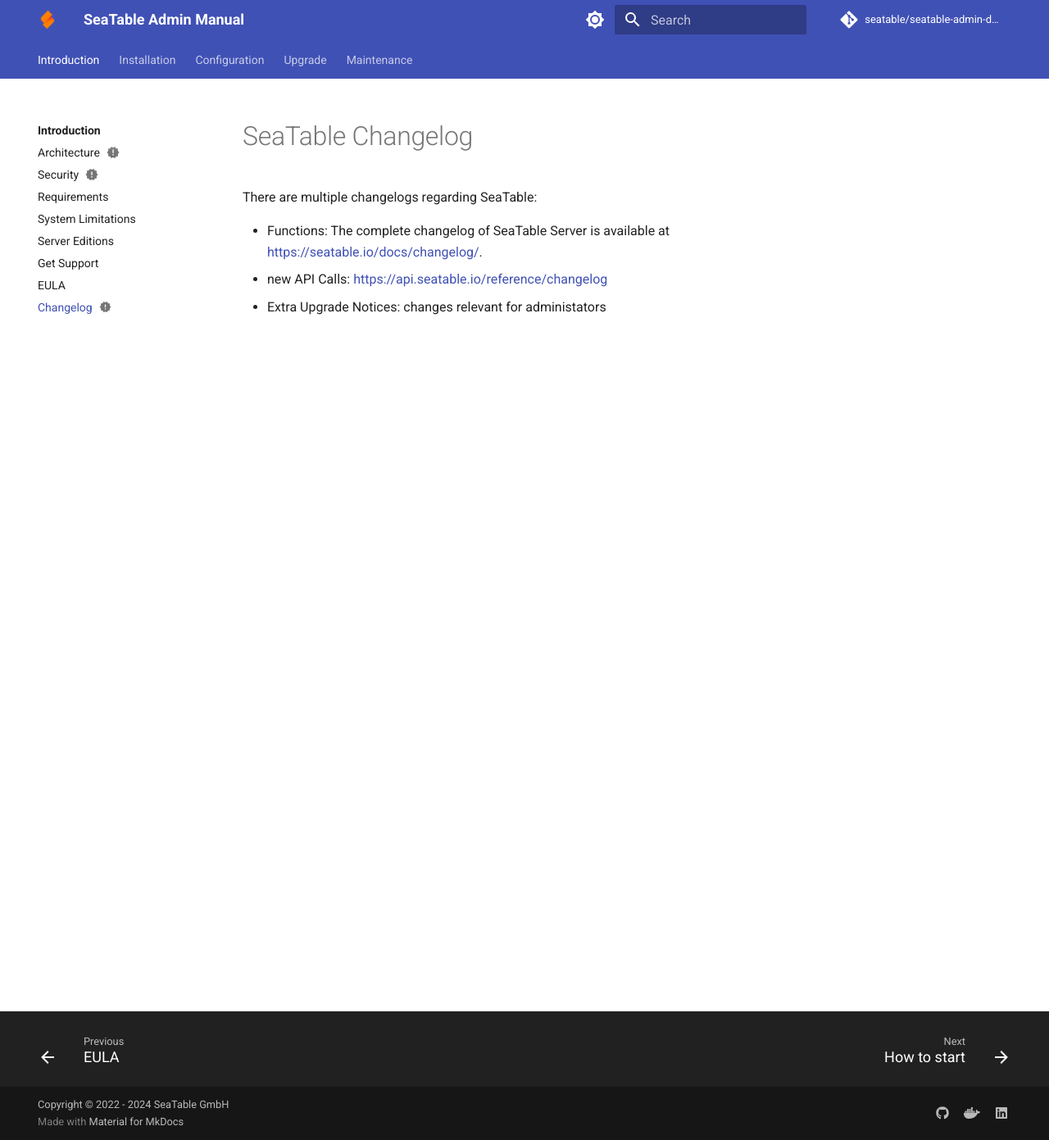
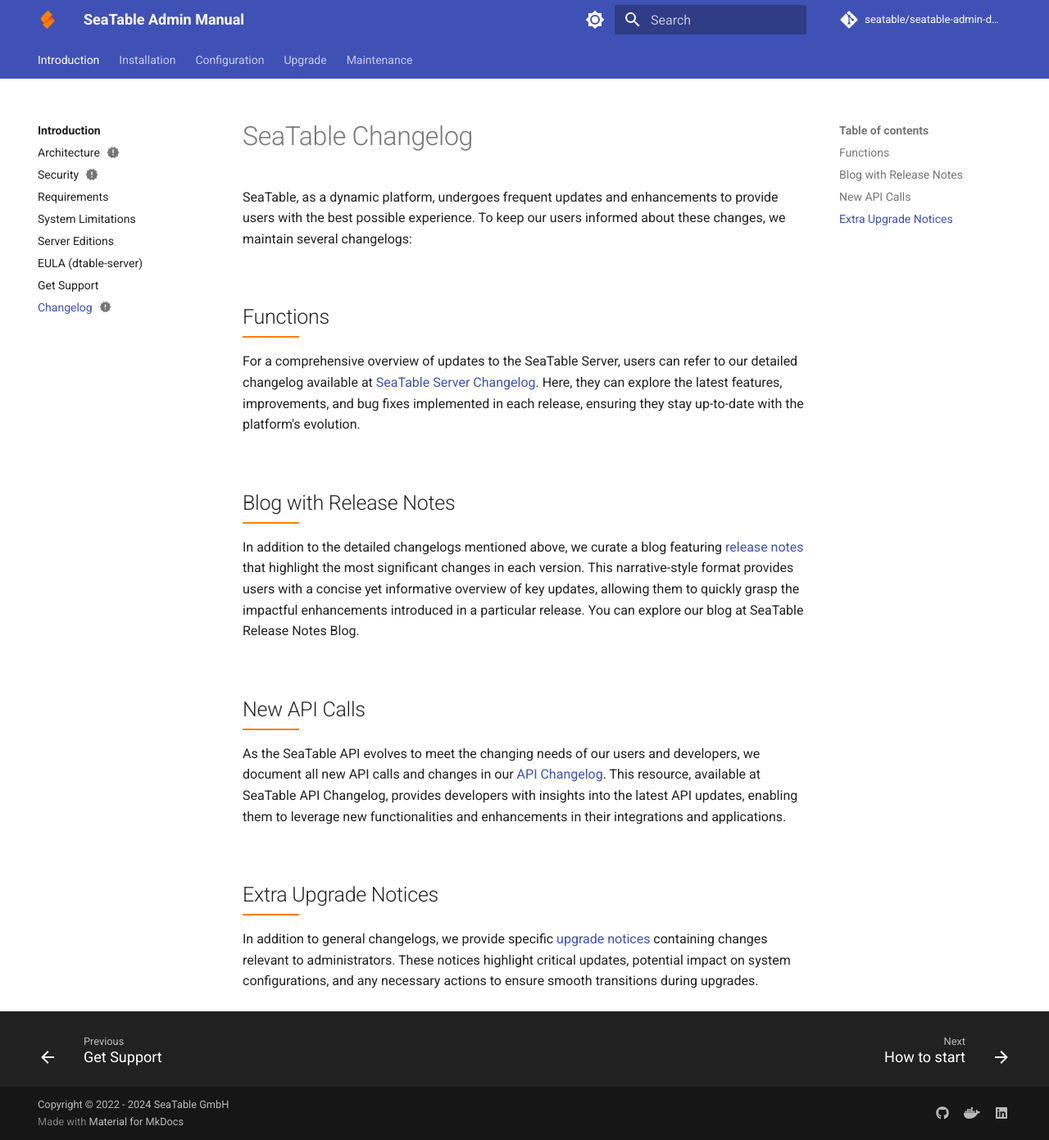
Before and after one commit to seatable/seatable-admin-docs, an MkDocs documentation site: the page built from docs/changelog/server-changelog.md, in a window 1280 px wide and 1391 px high. Shown: the whole window at 82% size. Built offline with MkDocs 1.6.1 and Material for MkDocs 9.7.7, drawn with Linux system fonts in a browser that asks for light colours; comment, search, counter and statistics services are not loaded.

Commit message:
more changes of the introduction

```diff
--- a/docs/changelog/server-changelog.md
+++ b/docs/changelog/server-changelog.md
@@ -4,8 +4,20 @@
 
 # SeaTable Changelog
 
-There are multiple changelogs regarding SeaTable:
+SeaTable, as a dynamic platform, undergoes frequent updates and enhancements to provide users with the best possible experience. To keep our users informed about these changes, we maintain several changelogs:
 
-- Functions: The complete changelog of SeaTable Server is available at <https://seatable.io/docs/changelog/>.
-- new API Calls: <https://api.seatable.io/reference/changelog>
-- Extra Upgrade Notices: changes relevant for administators
+## Functions
+
+For a comprehensive overview of updates to the SeaTable Server, users can refer to our detailed changelog available at [SeaTable Server Changelog](https://seatable.io/docs/changelog/). Here, they can explore the latest features, improvements, and bug fixes implemented in each release, ensuring they stay up-to-date with the platform's evolution.
+
+## Blog with Release Notes
+
+In addition to the detailed changelogs mentioned above, we curate a blog featuring [release notes](https://seatable.io/category/news/) that highlight the most significant changes in each version. This narrative-style format provides users with a concise yet informative overview of key updates, allowing them to quickly grasp the impactful enhancements introduced in a particular release. You can explore our blog at SeaTable Release Notes Blog.
+
+## New API Calls
+
+As the SeaTable API evolves to meet the changing needs of our users and developers, we document all new API calls and changes in our [API Changelog](https://api.seatable.io/reference/changelog). This resource, available at SeaTable API Changelog, provides developers with insights into the latest API updates, enabling them to leverage new functionalities and enhancements in their integrations and applications.
+
+## Extra Upgrade Notices
+
+In addition to general changelogs, we provide specific [upgrade notices](/upgrade/extra-upgrade-notice/) containing changes relevant to administrators. These notices highlight critical updates, potential impact on system configurations, and any necessary actions to ensure smooth transitions during upgrades.
--- a/mkdocs.yml
+++ b/mkdocs.yml
@@ -115,8 +115,8 @@
       - Requirements: requirements.md
       - System Limitations: limitations/system_limitations.md
       - Server Editions: editions.md
+      - EULA (dtable-server): dtable-server-license.md
       - Get Support: get_support.md
-      - EULA: dtable-server-license.md
       #- Other manuals: others.md
       - Changelog: changelog/server-changelog.md
 
```
Also changed, not shown: docs/editions.md (+6 -6 lines), docs/get_support.md (+1 -1 lines).
